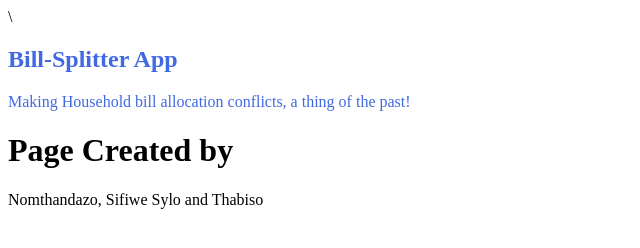
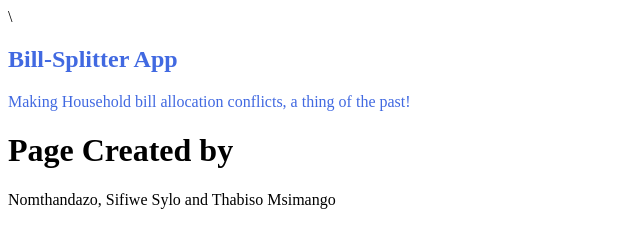
Before and after one commit to Macilo/FunTime, a plain HTML site: page about.html in a window 1280 px wide. Shown: the full height of the page, 0-640 px from the left. Drawn offline with Linux system fonts and the light colour scheme.

Commit message:
Further updated About page

```diff
--- a/about.html
+++ b/about.html
@@ -11,7 +11,7 @@
     <p>Making Household bill allocation conflicts, a thing of the past!</p>
 </div>
     <h1>Page Created by</h1>
-    <p>Nomthandazo, Sifiwe Sylo and Thabiso</p>
+    <p>Nomthandazo, Sifiwe Sylo and Thabiso Msimango</p>
    <style>
        #Description{
 color:royalblue;
```
